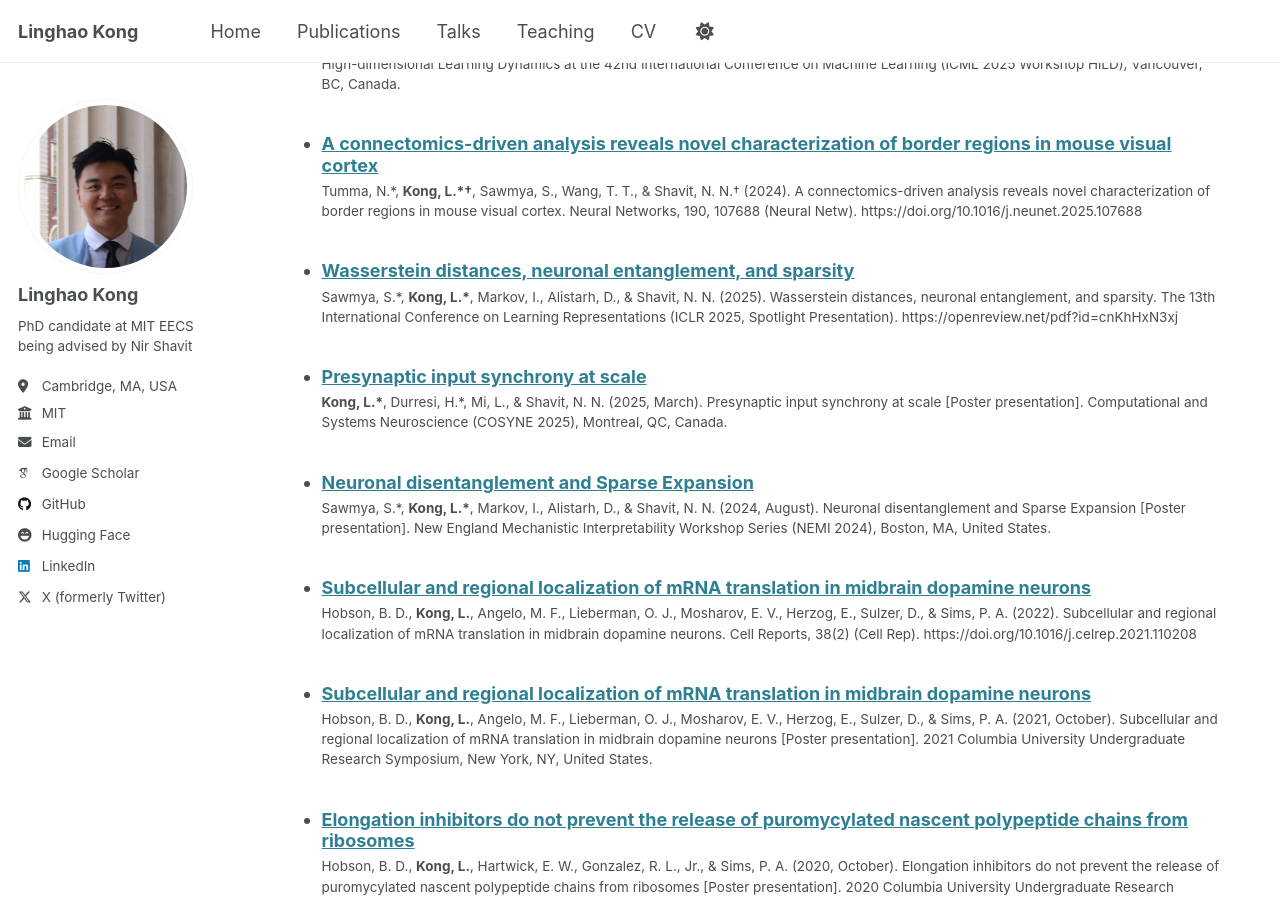
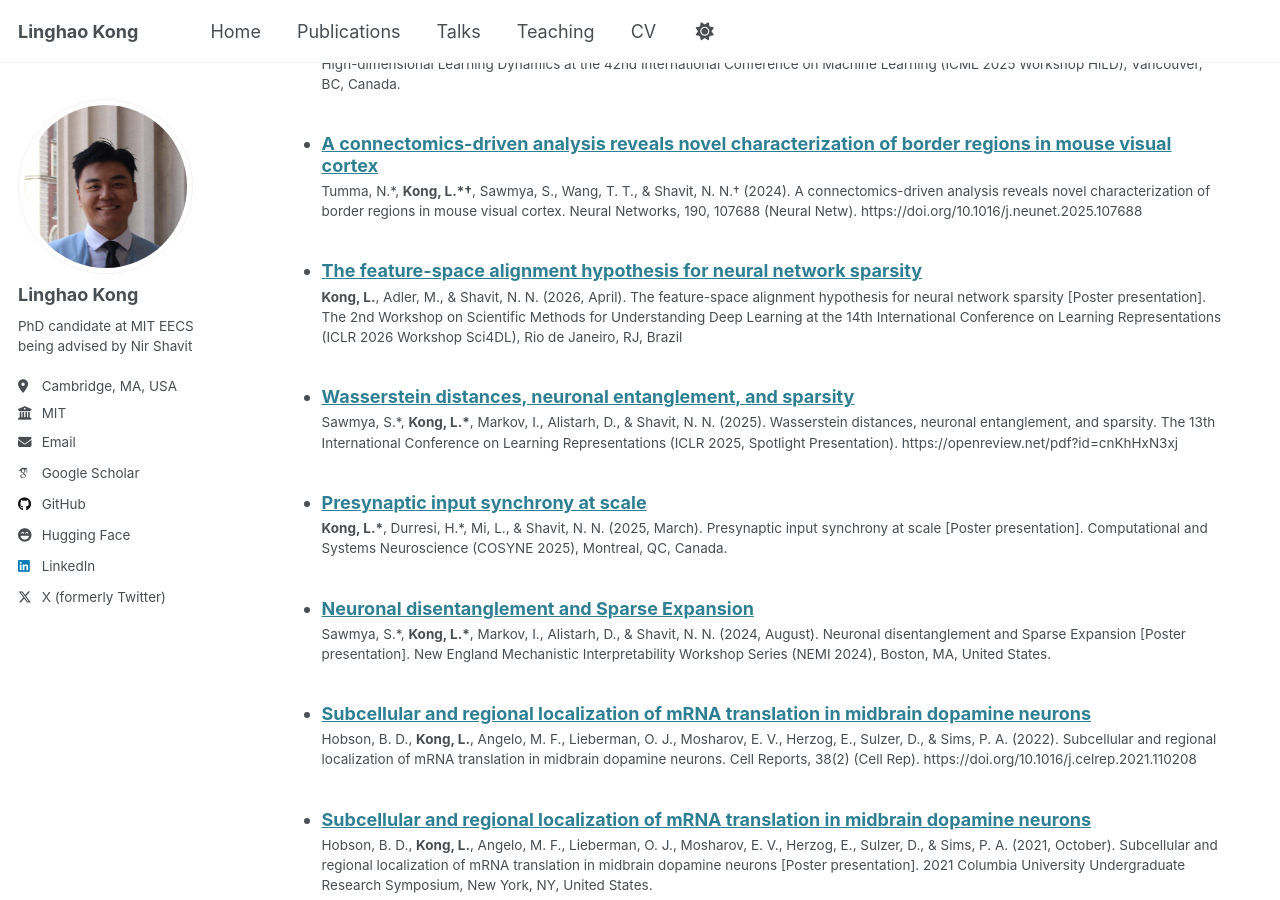
Before and after one commit to Lin-K76/Lin-K76.github.io, a Jekyll site: the page built from _pages/cv.md, in a window 1280 px wide and 900 px high, scrolled down 1356 px. Built offline with Jekyll 4.4.1, drawn with Linux system fonts in a browser that asks for light colours; some web fonts are replaced.

Commit message:
Adds new workshop entry

```diff
--- /dev/null
+++ b/_publications/2026-feature-workshop.md
@@ -0,0 +1,18 @@
+---
+title: "The feature-space alignment hypothesis for neural network sparsity"
+collection: publications
+category: conferences
+permalink: /publication/2026-feature-workshop
+excerpt: ''
+date: 2025-04-01
+isconf: true
+venue: 'ICLR'
+workshop: 'Sci4DL'
+fullvenue: 'The 2nd Workshop on Scientific Methods for Understanding Deep Learning at the 14th International Conference on Learning Representations (ICLR 2026 Workshop Sci4DL)'
+selected: true
+paperurl: 'https://openreview.net/forum?id=tZszYSchmV'
+authors: '<strong>Linghao Kong</strong>, Micah Adler, & Nir N. Shavit'
+citation: '<strong>Kong, L.</strong>, Adler, M., & Shavit, N. N. (2026, April). The feature-space alignment hypothesis for neural network sparsity [Poster presentation]. The 2nd Workshop on Scientific Methods for Understanding Deep Learning at the 14th International Conference on Learning Representations (ICLR 2026 Workshop Sci4DL), Rio de Janeiro, RJ, Brazil'
+---
+
+Why does something as simple as magnitude pruning succeed even when most weights are removed, and why does it eventually fail? We study this in a controlled setting where the network's feature-space weights are explicit. We find that accuracy collapse under standard pruning coincides with divergence of this feature-space representation from its dense counterpart. We then introduce an optimization oracle that selects sparse weight matrices independent of the original that explicitly preserve the latent feature structure. Under identical retraining budgets, the oracle recovers performance at sparsities where standard pruning degrades across both logic and vision tasks. This suggests that sparsification limits can arise from misalignment between weight-space and feature-level structure, and points to feature-aware criteria as a path toward improved pruning methods.
```
Also changed, not shown: _pages/about.md (+1 -0 lines).
